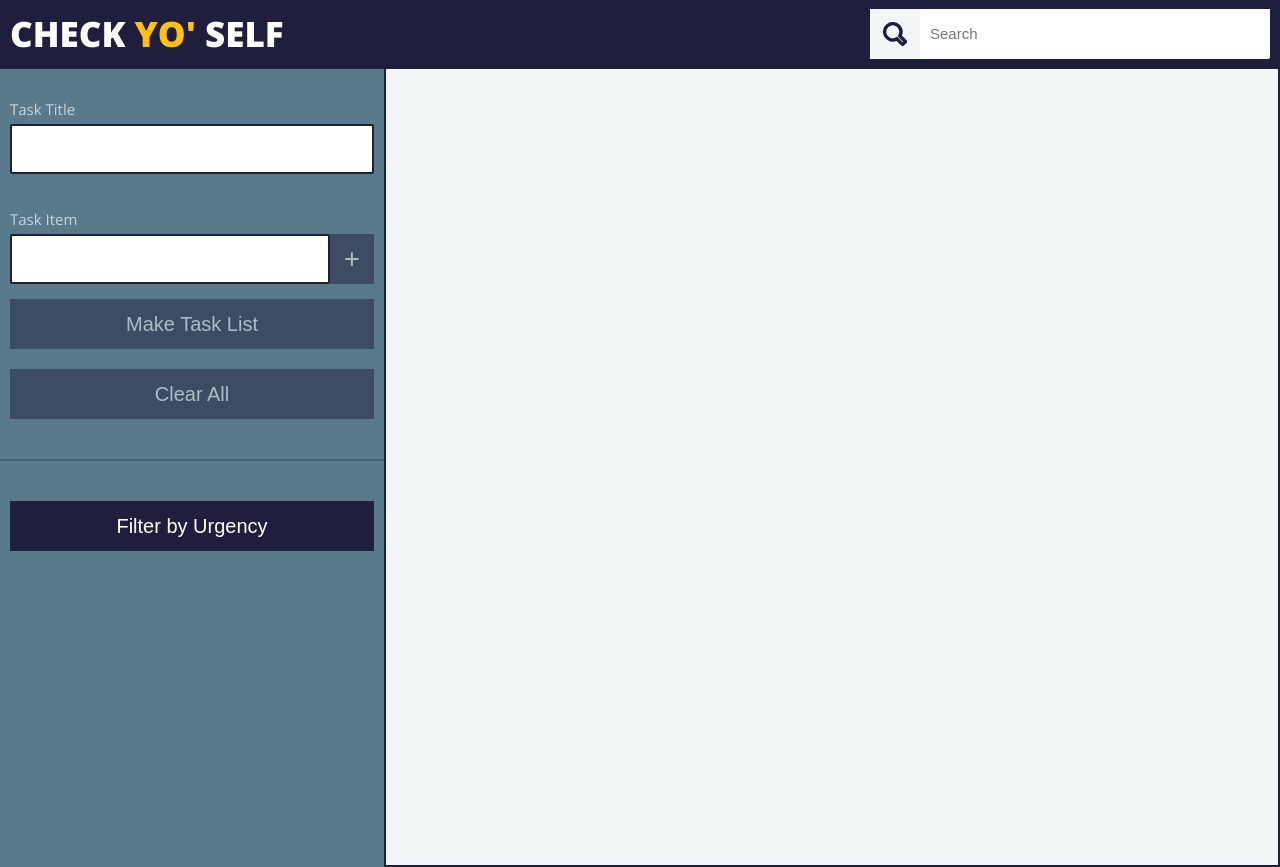
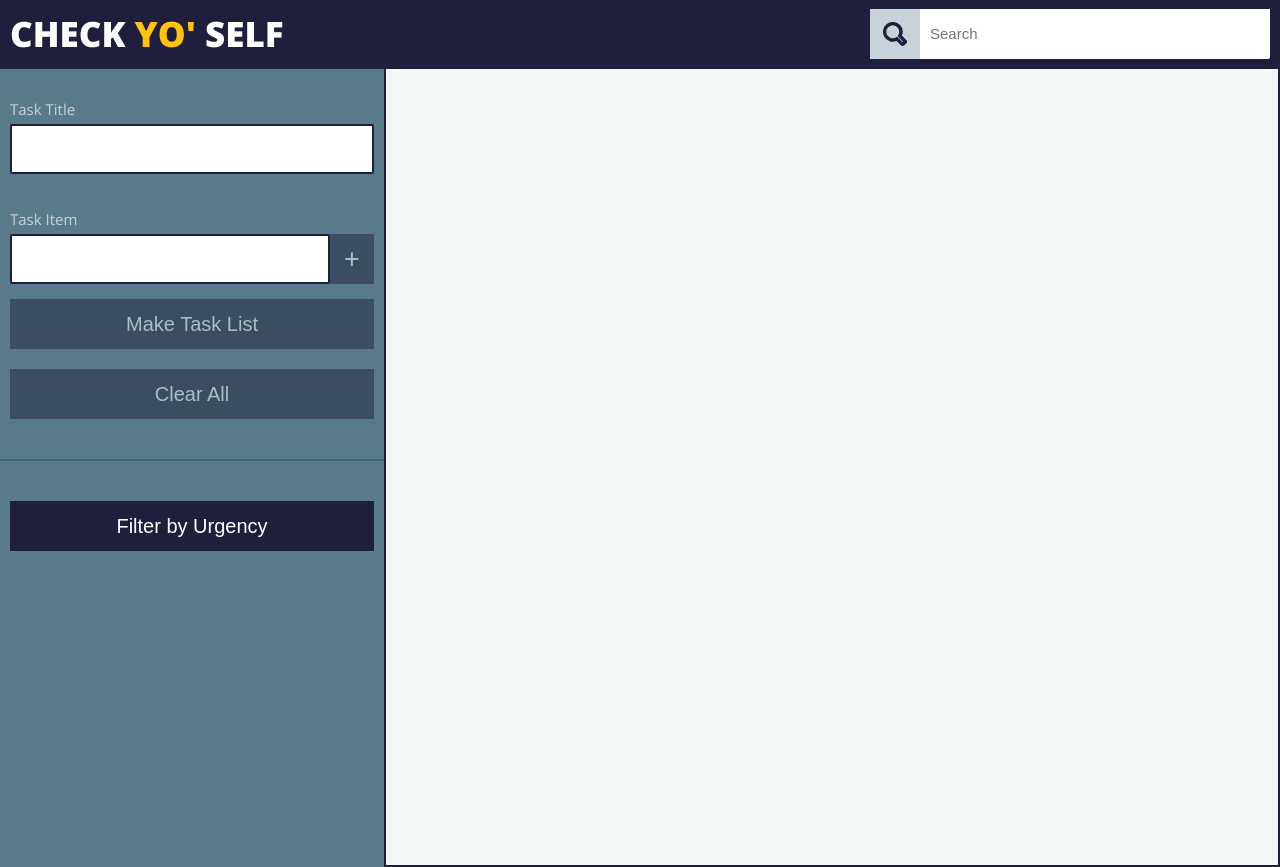
Before and after one commit to AnnaGoodwin/check-yoself, a plain HTML site: page index.html in a window 1280 px wide. Drawn offline with nearby package versions, Linux system fonts and the light colour scheme.

Commit message:
Add background color to search image

```diff
--- a/styles.css
+++ b/styles.css
@@ -134,7 +134,7 @@ section p,
 }
 
 .header__img {
-  background-color: #F3F6F7;
+  background-color: #C8D3D9;
   height: 50px;
   padding: 13px;
   width: 50px;
```
